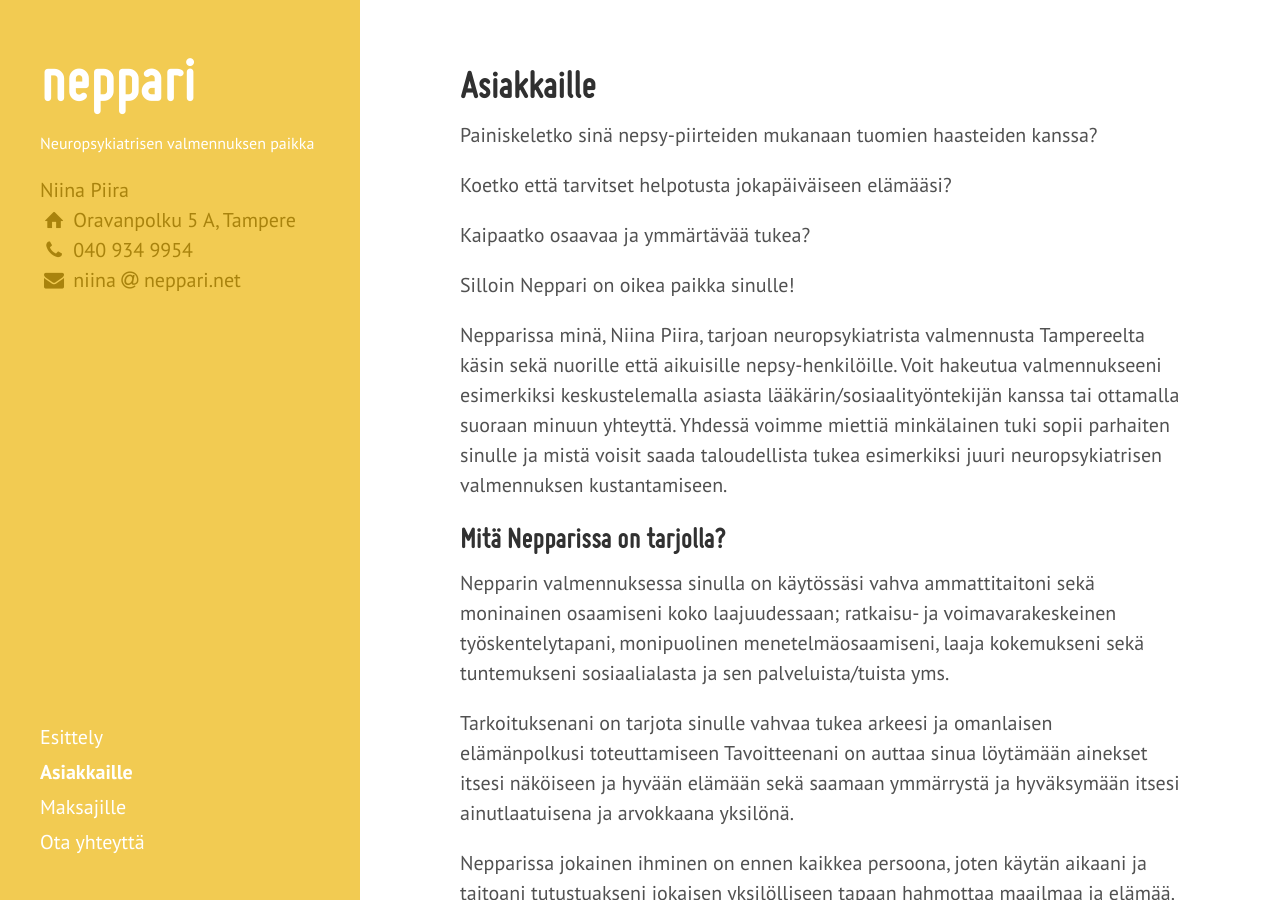
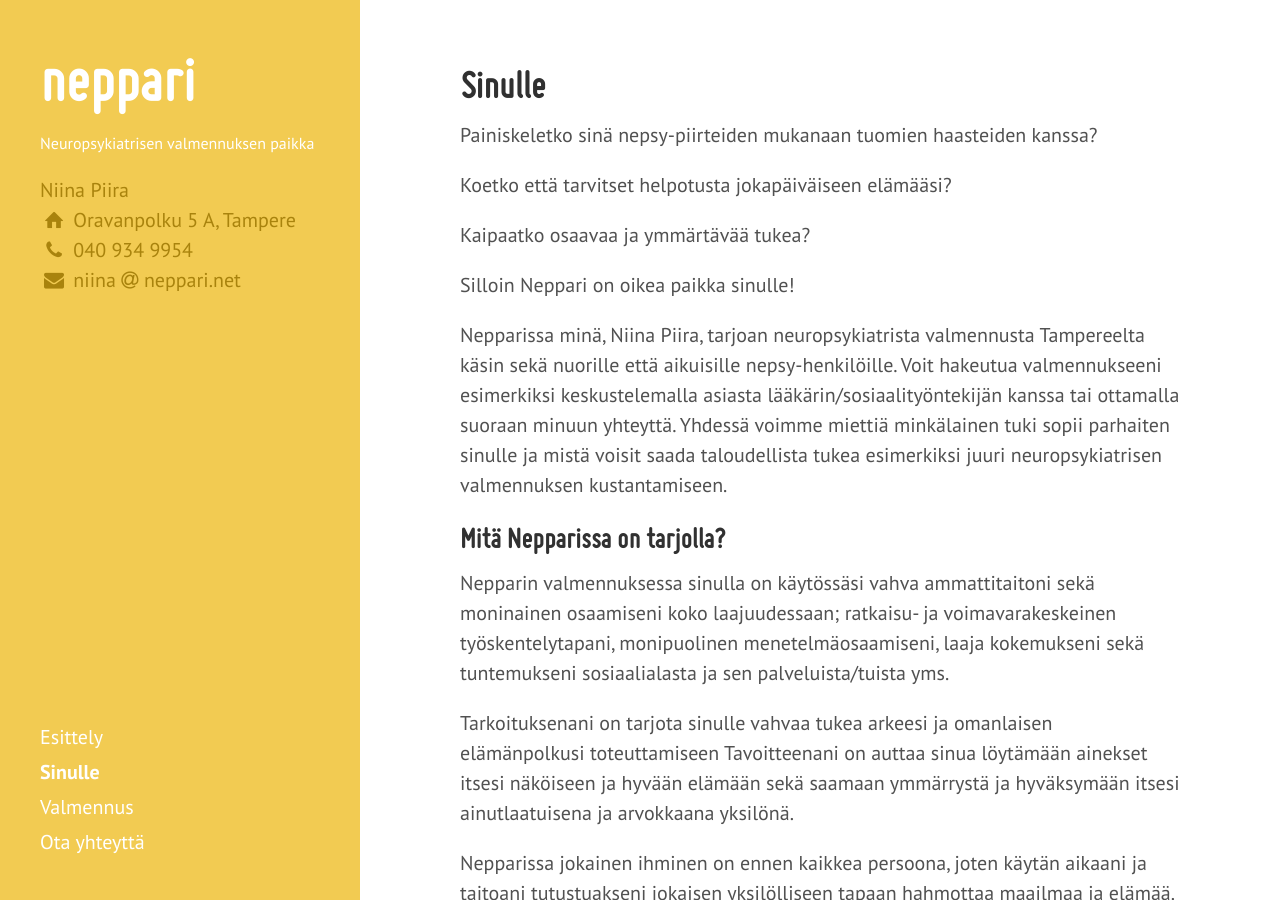
Before and after one commit to niinapiira/neppari.net, a Jekyll site: the page built from sinulle.md, in a window 1280 px wide and 900 px high. Built offline with Jekyll 4.4.1, drawn with Linux system fonts in a browser that asks for light colours; Markdown is read by kramdown in place of the engine named in the settings.

Commit message:
Change page names

```diff
--- a/asiakkaille.md
+++ b/sinulle.md
@@ -1,6 +1,6 @@
 ---
 layout: page
-title: Asiakkaille
+title: Sinulle
 "navigation-order": 2
 published: true
 ---
--- a/maksajille.md
+++ b/valmennus.md
@@ -1,6 +1,6 @@
 ---
 layout: page
-title: Maksajille
+title: Valmennus
 "navigation-order": 3
 published: true
 ---
@@ -9,8 +9,8 @@ Koska jokainen nepsy-piirteinen henkilö kohtaa elämässään omanlaisia haaste
 
 Neuropsykiatrinen valmennus on selkeästi kohdennettu ja yksilöllinen tukimuoto, joka on edullinen ja tehokas keino toteuttaa sosiaalista kuntoutusta. Valmennus on tavoitteellinen prosessi, jossa työskennellä asiakaslähtöisesti ja tarvittaessa jalkautuen asiakkaan luonnollisiin elämänpiireihin. Työskentely tapahtuu yhteistyössä, kumppanuus-suhteessa, jossa sekä valmentaja että valmennettava hyödyntävät omaa asiantuntijuuttaan. Valmennus on hyvin terapeuttinen tukimuoto, jossa hyödynnetään ratkaisu- ja voimavarakeskeistä näkökulmaa. Valmennuksella tuetaan uusien toimintatapojen harjoitteluprosessia sekä ihmisen voimaantumista oman elämänsä päähenkilöksi.
 
+
 ## Tarkemmin
-
 
 Valmennus tarjoaa nepsy-henkilöille selkeästi heille **kohdennetun** tukimuodon, jossa he tulevat ymmärretyksi ja hyväksytyksi nepsy-piirteineen ja haasteineen. Tämä monipuolinen ja moniulotteinen ohjaus- ja tukimenetelmä pitää sisältää mm. tukikeskusteluita, harjoituksia, palautetta, rohkaisua, tavoitteita ja etenemisen seuraamista, sekä muita yksilöllisesti valittuja tukimenetelmiä.
 
```
